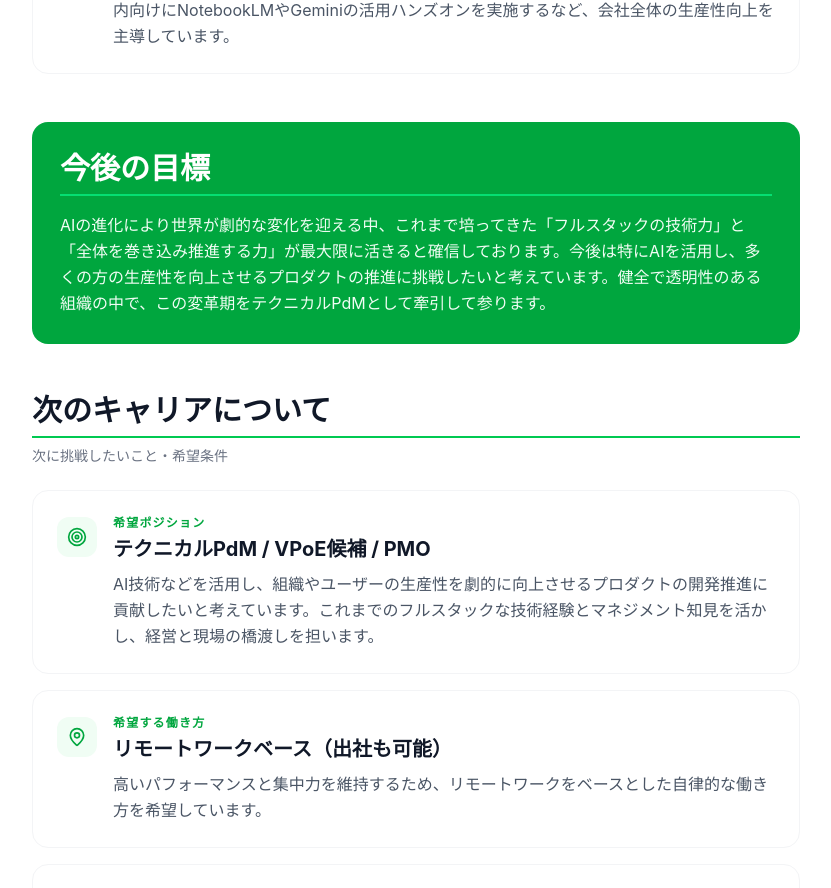
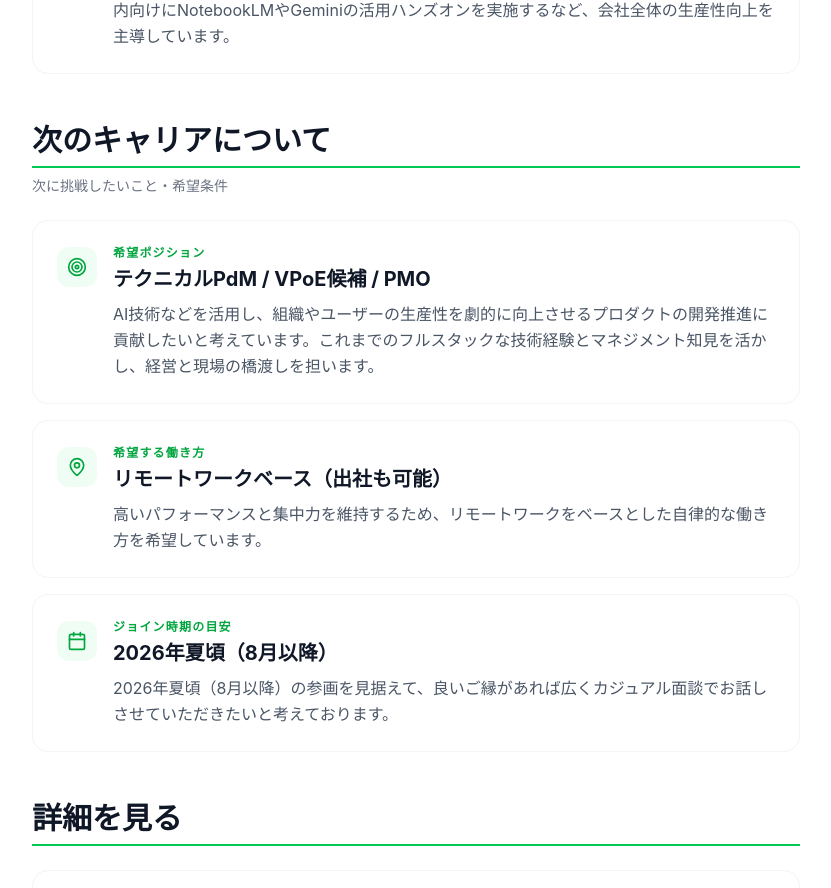
Before and after one commit to kiyomaryu/portpolio, a Next.js app: page / in a window 1280 px wide. Shown: the part 1459-2347 px from the top of the page, without its empty margins (224-1055 px from the left). Built offline with nearby package versions, Linux system fonts and the light colour scheme.

Commit message:
今後の目標セクションはあまり意味がないので削除した

```diff
--- a/app/page.tsx
+++ b/app/page.tsx
@@ -126,21 +126,6 @@ export default function Home() {
         </div>
       </section>
 
-      {/* Future Goals */}
-      <section className="px-6 pb-12">
-        <div className="max-w-3xl mx-auto">
-          <FadeIn>
-            <div className="bg-green-600 rounded-2xl p-7 text-white">
-              <h2 className="text-2xl md:text-3xl font-bold text-white border-b-2 border-green-400 pb-2 mb-4">
-                今後の目標
-              </h2>
-              <p className="leading-relaxed text-base text-green-50">
-                AIの進化により世界が劇的な変化を迎える中、これまで培ってきた「フルスタックの技術力」と「全体を巻き込み推進する力」が最大限に活きると確信しております。今後は特にAIを活用し、多くの方の生産性を向上させるプロダクトの推進に挑戦したいと考えています。健全で透明性のある組織の中で、この変革期をテクニカルPdMとして牽引して参ります。
-              </p>
-            </div>
-          </FadeIn>
-        </div>
-      </section>
 
       {/* Next Career */}
       <section className="px-6 pb-12">
```
Also changed, not shown: 1 other file (tests, documents, lock files or other folders).
